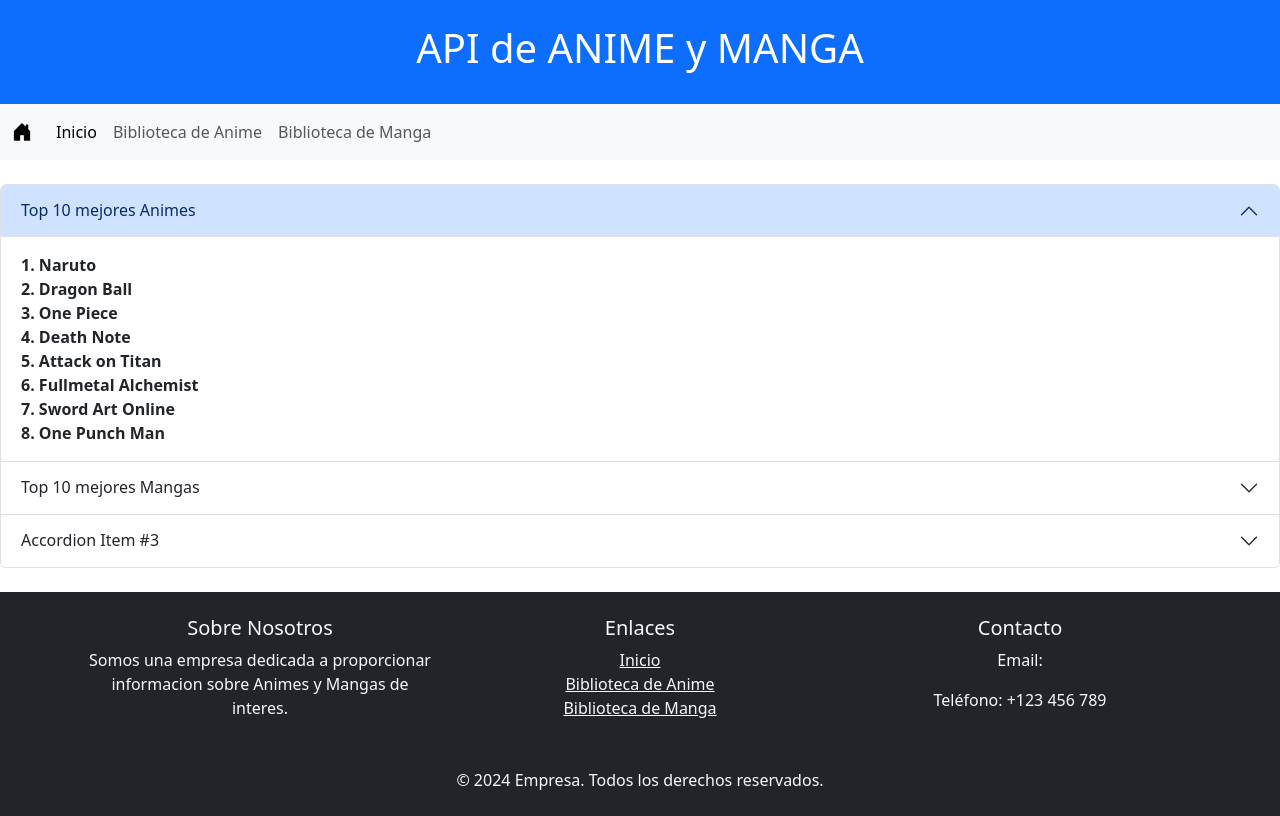
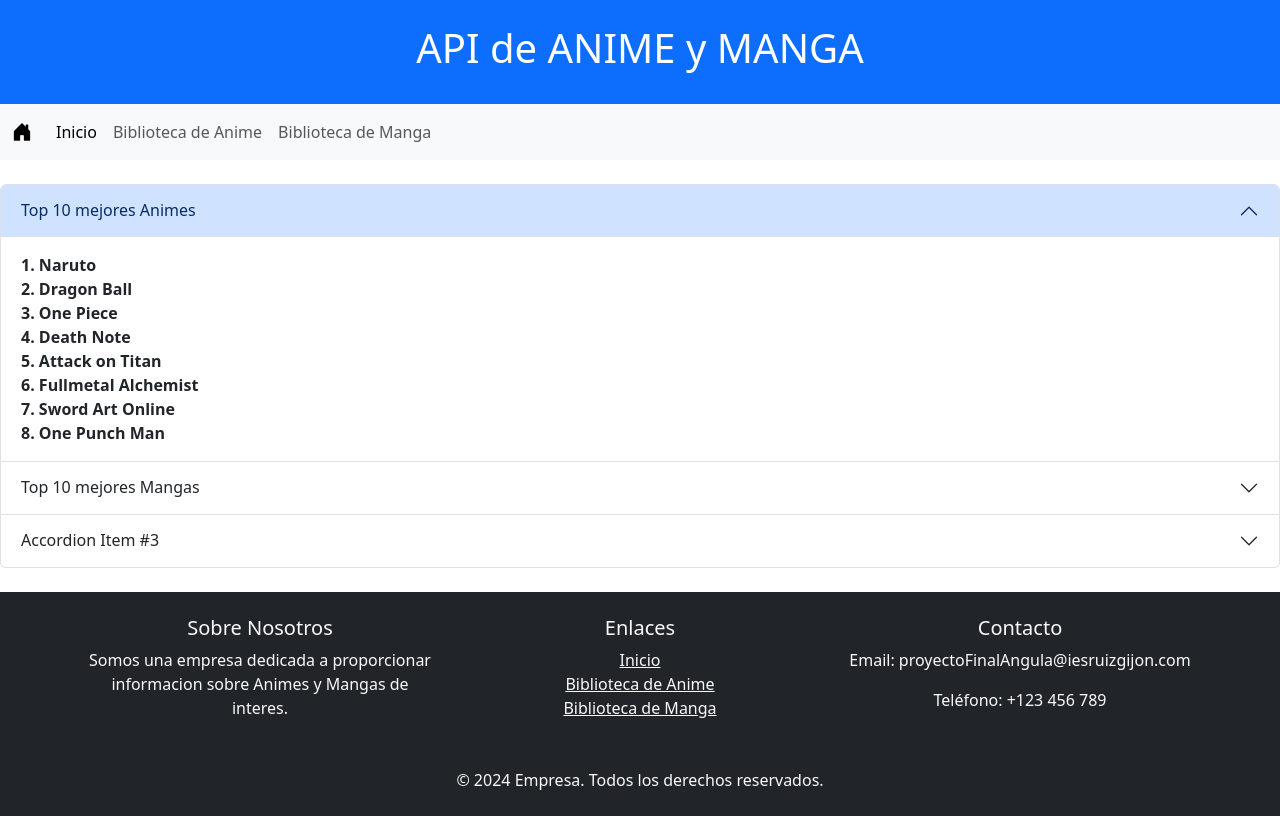
Before and after one commit to PabloGomezMelendez/DEC-Proyecto-Final-Angular, an Angular app in the folder proyetcoFinal/: page / in a window 1280 px wide. Built offline with nearby package versions, Linux system fonts and the light colour scheme.

Commit message:
[DEC] Email en footer

```diff
--- a/proyetcoFinal/src/app/app.component.html
+++ b/proyetcoFinal/src/app/app.component.html
@@ -49,7 +49,7 @@
       </div>
       <div class="col-md-4">
         <h5>Contacto</h5>
-        <p>Email: </p>
+        <p>Email: {{email}} </p>
         <p>Teléfono: +123 456 789</p>
       </div>
     </div>
--- a/proyetcoFinal/src/app/app.component.ts
+++ b/proyetcoFinal/src/app/app.component.ts
@@ -7,5 +7,5 @@ import { Component } from '@angular/core';
   styleUrl: './app.component.css'
 })
 export class AppComponent {
-  title = 'proyetcoFinal';
+  email = 'proyectoFinalAngula@iesruizgijon.com';
 }
```
